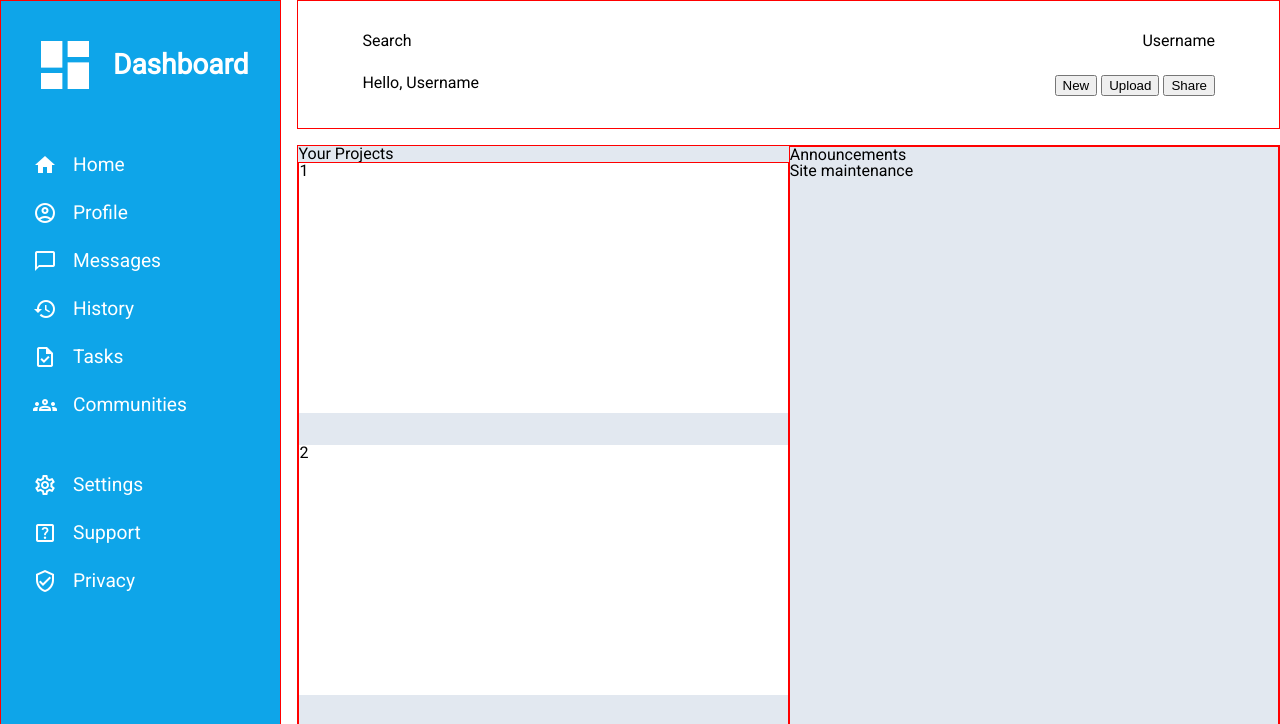
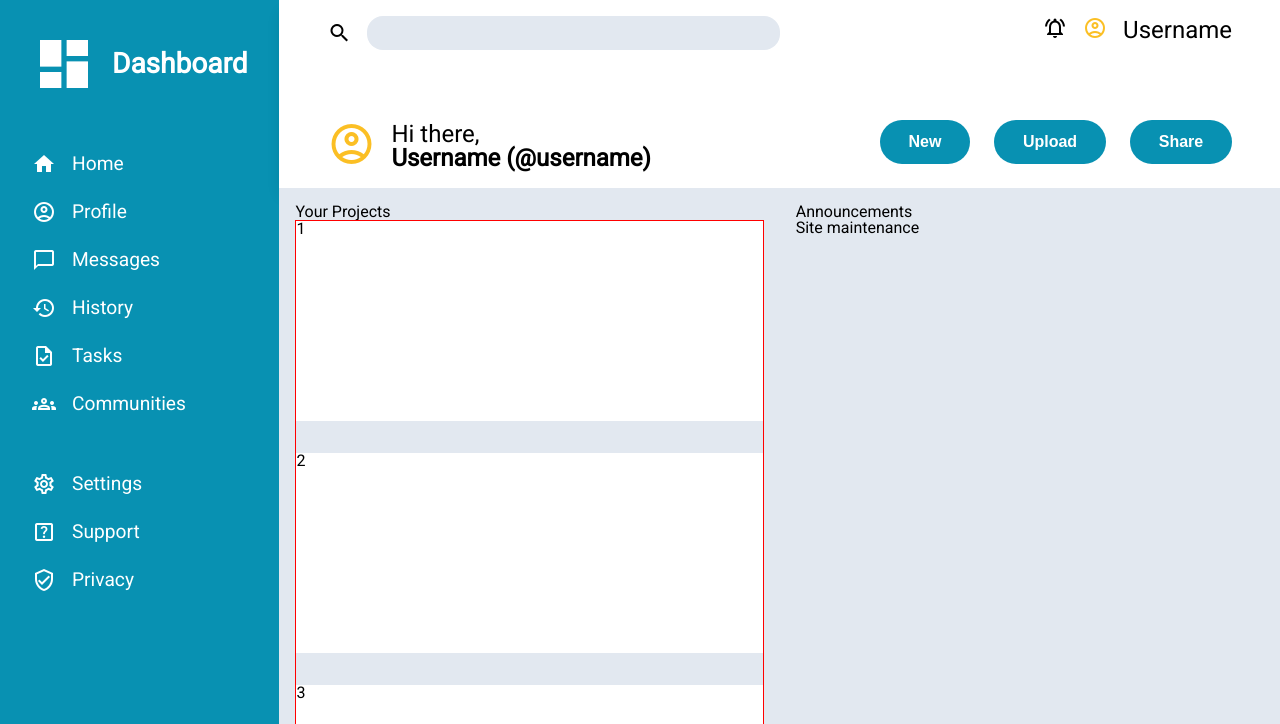
Before and after one commit to Lee117489/odin-dashboard, a plain HTML site: page index.html in a window 1280 px wide. Shown: the top 724 px of the page. Drawn offline with Linux system fonts and the light colour scheme.

Commit message:
Style the header

```diff
--- a/index.html
+++ b/index.html
@@ -31,14 +31,33 @@
         </ul>
     </aside>
     <div class="header">
-        <div class="search">Search</div>
-        <div class="user">Username</div>
-        <div class="greeting">Hello, Username</div>
+        <div class="search">
+            <span class="material-icons-outlined">
+                search
+                </span>
+            <input type="text" name="search">
+        </div>
+        <div class="user">
+            <a href=""><span class="material-icons-outlined">
+                notifications_active
+                </span></a>
+            <a href=""><span class="material-icons-outlined yellow">
+                account_circle
+                </span></a>
+            <span class="username">Username</span>
+        </div>
+        <div class="greeting">
+            <a href=""><span class="material-icons-outlined md-48 yellow">
+                account_circle
+                </span></a>
+            <span>Hi there, <h2>Username (@username)</h2></span>
+
+        </div>
         <div class="controls">
             <ul>
-                <button class="controls">New</button>
-                <button class="controls">Upload</button>
-                <button class="controls">Share</button>
+                <button>New</button>
+                <button>Upload</button>
+                <button>Share</button>
             </ul>
         </div>
     </div>
--- a/style.css
+++ b/style.css
@@ -55,14 +55,13 @@ body {
         "sidebar header" 1fr
         "sidebar main" 5fr
         / 1fr 4fr;
-    grid-gap: 1rem;
+    /* grid-gap: 1rem; */
     height: 100vh;
 }
 
 .sidebar {
     grid-area: sidebar;
-    border: 1px solid red;
-    background-color: #0ea5e9;
+    background-color: #0891b2;
     font-size: 1.2rem;
     padding: 2rem;
 
@@ -94,25 +93,74 @@ body {
 
 .header {
     grid-area: header;
-    border: 1px solid red;
     display: grid;
-    grid-template-columns: 4fr 2fr;
+    grid-template-columns: 2fr 2fr;
     grid-template-rows: 4fr 2fr;
-    padding: 2rem 4rem;
+    padding: 1rem 3rem;
+    font-size: 1.5rem;
+    box-shadow: 0 10px 15px -3px rgb(0 0 0 / 0.1), 0 4px 6px -4px rgb(0 0 0 / 0.1);
 }
 
 .header .user, .header .controls {
     justify-self: end;
+}
+
+.header .search {
+    display: grid;
+    grid-template-columns: min-content 1fr;
+    align-items: center;
+    align-content: start;
 
 }
+
+.search input {
+    background-color: #e2e8f0;
+    border-radius: 1rem;
+    border: none;
+    height: 2rem;
+}
+
+.header .user {
+    display: grid;
+    grid-template-columns: min-content min-content 1fr;
+    align-items: center;
+    align-content: start;
+
+}
+
+.header .greeting {
+    display: grid;
+    grid-template-columns: min-content 1fr;
+    align-items: center;
+
+}
+
+.controls ul {
+    display: grid;
+    grid-template-columns: repeat(3, min-content);
+    grid-gap: 1.5rem;
+}
+
+.controls button {
+    background-color: #0891b2;
+    color: white;
+    border-radius: 1.5rem;
+    border: none;
+    padding: 0.8rem 1.8rem;
+    font-size: 1rem;
+    font-weight: bold;
+}
+
+
+
 
 
 .main {
     grid-area: main;
-    border: 1px solid red;
     background-color: #e2e8f0;
     display: grid;
-    /* grid-gap: 1rem; */
+    padding: 1rem;
+    grid-gap: 2rem;
     grid-template-columns: repeat(2, 1fr);
 }
 
@@ -131,18 +179,19 @@ body {
 
 .card {
     background-color:white;
-    height: 250px;
+    height: 200px;
 }
 
 .main .right {
     display: grid;
-    border: 1px solid red;
 }
 
 .material-icons, .material-icons-outlined {
     font-size: 1.75rem;
     margin-right: 1rem;
 }
+
+.material-icons.md-48, .material-icons-outlined.md-48 { font-size: 48px; }
 
 h1 > .material-icons {
     font-size: 4rem;
@@ -151,3 +200,15 @@ h1 > .material-icons {
 h1 {
     font-weight: bold;
 }
+
+h2 {
+    font-weight: bold;
+}
+
+.header a {
+    color: black;
+}
+
+.header a .yellow {
+    color: #fbbf24;
+}
```
